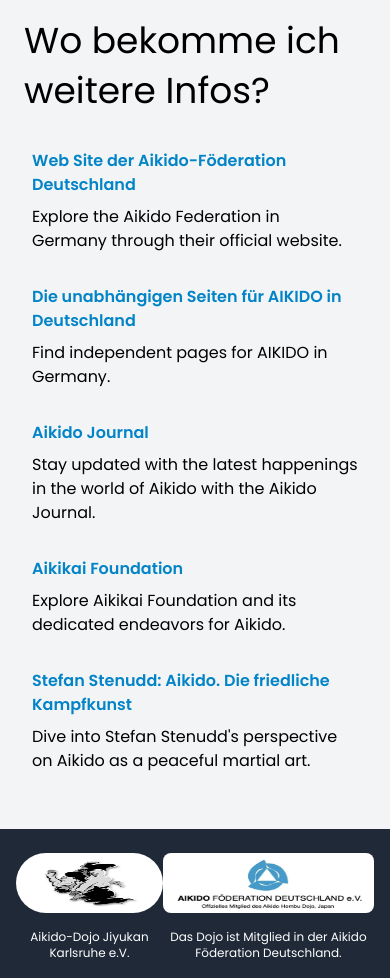
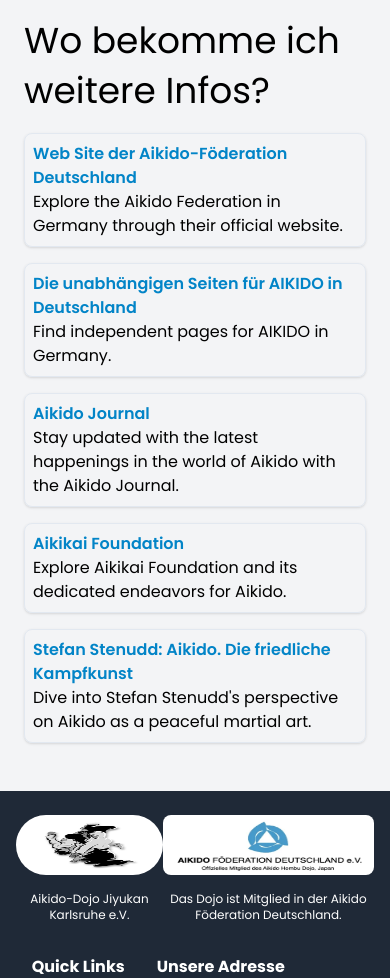
Before and after one commit to tomasvivaldi/mysoue, a Next.js app: page / in a window 390 px wide. Shown: the part 3480-4458 px from the top of the page. Built offline with nearby package versions, Linux system fonts and the light colour scheme.

Commit message:
fixed for small screens

```diff
--- a/components/ExternalLinks.tsx
+++ b/components/ExternalLinks.tsx
@@ -44,9 +44,12 @@
       <h2 className="mb-4 heading2">Wo bekomme ich weitere Infos?</h2>
       {/* <p className="paragraph-regular mb-6"></p> */}
 
-      <section className="grid md:grid-cols-3 gap-2 sm:gap-4">
+      <section className="grid md:grid-cols-3 gap-4 sm:gap-4">
         {links.map((link, idx) => (
-          <div key={idx} className="space-y-2 p-2 sm:space-y-4 sm:p-4">
+          <div
+            key={idx}
+            className="space-y-0 shadow p-2 sm:space-y-4 sm:p-4 border border-slate-200 rounded-lg"
+          >
             <img
               src={link.image}
               alt={link.title}
```
